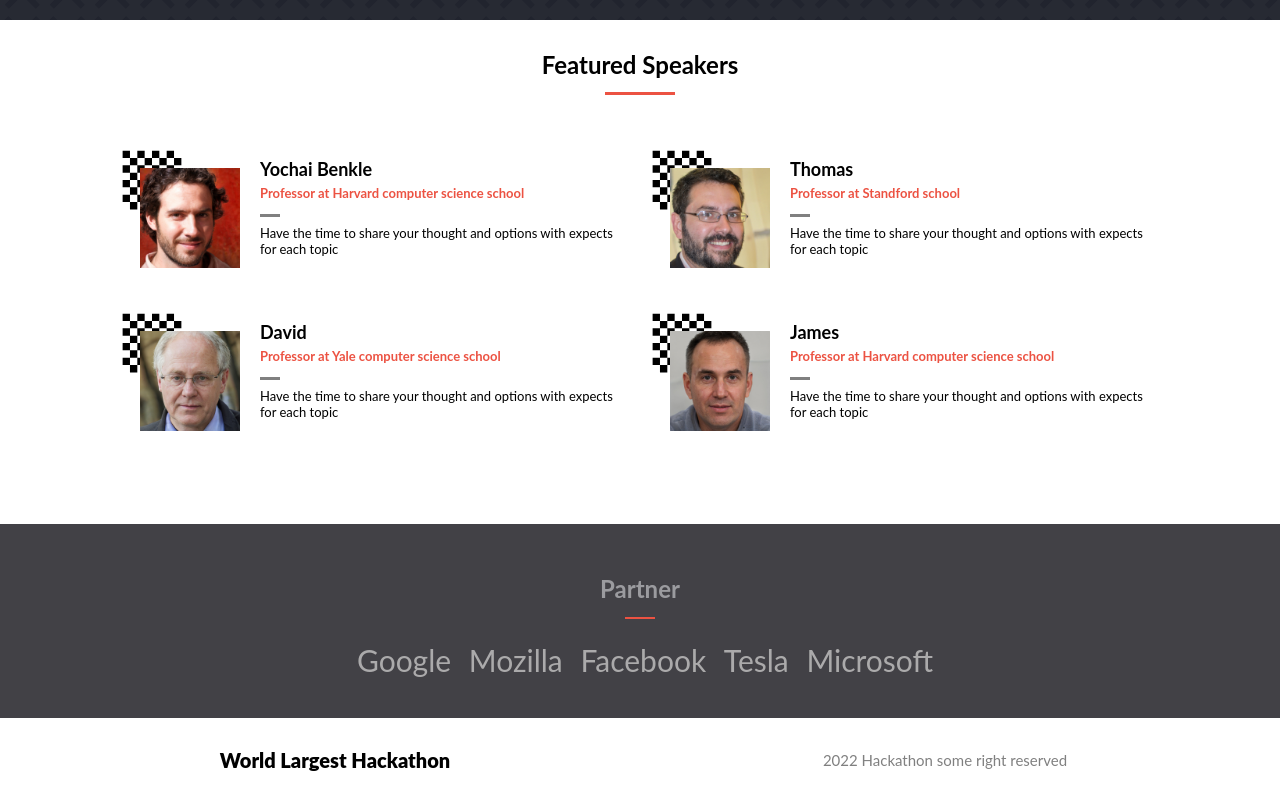
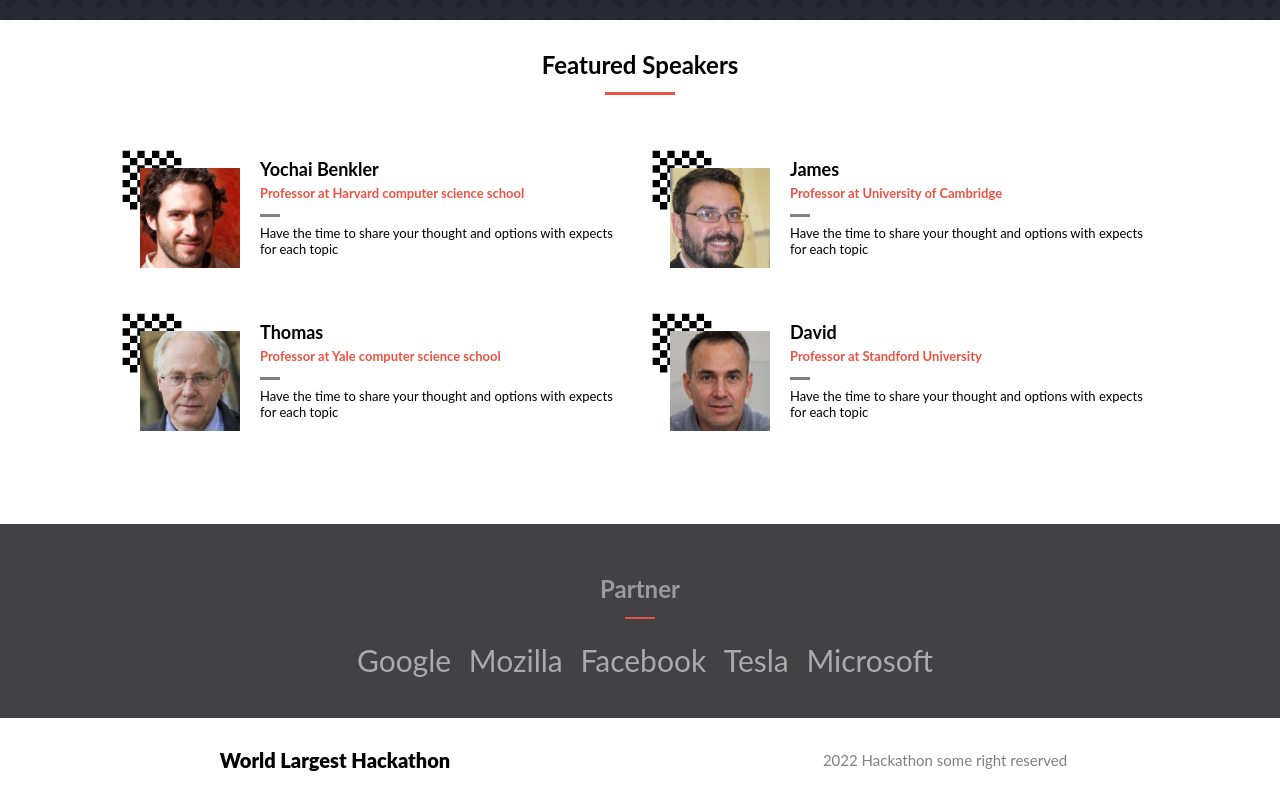
Before and after one commit to Htetaungkyaw71/Hackathon-Page, a website: page index.html in a window 1280 px wide. Shown: the part 1400-2202 px from the top of the page. Drawn offline with Linux system fonts and the light colour scheme; files whose address does not match are found by name.

Commit message:
Add some script for dynamic version of speaker section

```diff
--- a/assets/js/script.js
+++ b/assets/js/script.js
@@ -22,3 +22,77 @@ document.querySelectorAll('#menu_link').forEach((btn) => {
 });
 
 // Menu
+
+// Speakers
+
+const speakers = [
+  {
+    id: '1',
+    name: 'Yochai Benkler',
+    image: './assets/images/person1.jpg',
+    position: 'Professor at Harvard computer science school',
+    description: 'Have the time to share your thought and options with expects for each topic',
+  },
+  {
+    id: '2',
+    name: 'James',
+    image: './assets/images/person2.jpg',
+    position: 'Professor at University of Cambridge',
+    description: 'Have the time to share your thought and options with expects for each topic',
+  },
+  {
+    id: '3',
+    name: 'Thomas',
+    image: './assets/images/person3.jpg',
+    position: 'Professor at Yale computer science school',
+    description: 'Have the time to share your thought and options with expects for each topic',
+  },
+  {
+    id: '4',
+    name: 'David',
+    image: './assets/images/person4.jpg',
+    position: 'Professor at Standford University',
+    description: 'Have the time to share your thought and options with expects for each topic',
+  },
+
+];
+
+speakers.forEach((speaker) => {
+  const feature = document.querySelector('.feature-body');
+  const div = document.createElement('div');
+  div.innerHTML = `
+            <div class="feature-card" id="speaker${speaker.id}">
+                    <div class="feature-img">
+                        <img src="${speaker.image}" alt="speaker-image">
+                    </div>
+
+                    <div class="feature-content">
+                        <h1>${speaker.name}</h1>
+                        <h3>${speaker.position}</h3>
+                        <span></span>
+                        <p>
+                           ${speaker.description}
+                        </p>
+                    </div>
+            </div>
+    `;
+  feature.appendChild(div);
+});
+
+const more = document.querySelector('#more');
+const speaker3 = document.getElementById('speaker3');
+const speaker4 = document.getElementById('speaker4');
+
+more.onclick = () => {
+  if (speaker3.style.display === '' || speaker3.style.display === 'none') {
+    more.innerHTML = 'Less <i class="fa-solid fa-chevron-up"></i>';
+    speaker3.style.display = 'flex';
+    speaker4.style.display = 'flex';
+  } else {
+    more.innerHTML = 'More <i class="fa-solid fa-chevron-down"></i>';
+    speaker3.style.display = 'none';
+    speaker4.style.display = 'none';
+  }
+};
+
+// Speakers
--- a/index.html
+++ b/index.html
@@ -156,66 +156,7 @@
                 <span></span>
             </div>
             <div class="feature-body">
-                <div class="feature-card" id="speaker">
-                    <div class="feature-img">
-                        <img src="./assets/images/person1.jpg" alt="speaker-image">
-                    </div>
 
-                    <div class="feature-content">
-                        <h1>Yochai Benkle</h1>
-                        <h3>Professor at Harvard computer science school</h3>
-                        <span></span>
-                        <p>
-                            Have the time to share your thought and options with expects for each topic
-                        </p>
-                    </div>
-
-                </div>
-                <div class="feature-card" id="speaker">
-                    <div class="feature-img">
-                        <img src="./assets/images/person2.jpg" alt="speaker-image">
-                    </div>
-
-                    <div class="feature-content">
-                        <h1>Thomas</h1>
-                        <h3>Professor at Standford school</h3>
-                        <span></span>
-                        <p>
-                            Have the time to share your thought and options with expects for each topic
-                        </p>
-                    </div>
-
-                </div>
-                <div class="feature-card" id="speaker">
-                    <div class="feature-img">
-                        <img src="./assets/images/person3.jpg" alt="speaker-image">
-                    </div>
-
-                    <div class="feature-content">
-                        <h1>David</h1>
-                        <h3>Professor at Yale computer science school</h3>
-                        <span></span>
-                        <p>
-                            Have the time to share your thought and options with expects for each topic
-                        </p>
-                    </div>
-
-                </div>
-                <div class="feature-card" id="speaker">
-                    <div class="feature-img">
-                        <img src="./assets/images/person4.jpg" alt="speaker-image">
-                    </div>
-
-                    <div class="feature-content">
-                        <h1>James</h1>
-                        <h3>Professor at Harvard computer science school</h3>
-                        <span></span>
-                        <p>
-                            Have the time to share your thought and options with expects for each topic
-                        </p>
-                    </div>
-
-                </div>
             </div>
             <div class="feature-btn">
                 <a id="more">More <i class="fa-solid fa-chevron-down"></i></a>
```
